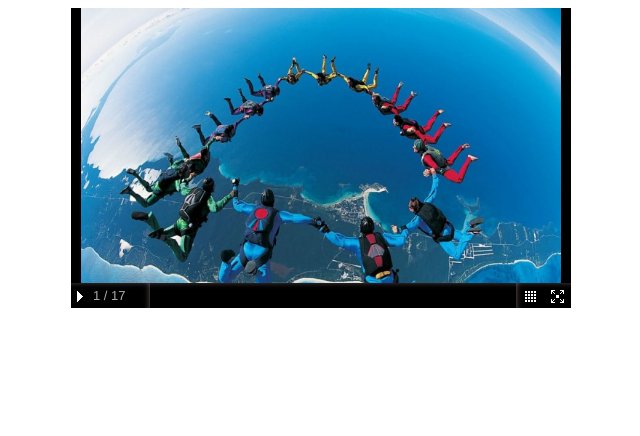
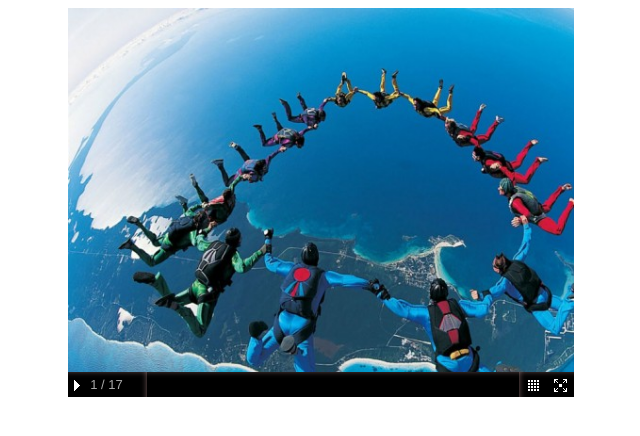
Before and after one commit to evrybiont/knack, a plain HTML site: page index.html in a window 1280 px wide. Shown: the whole page, without its empty margins (319-959 px from the left). Drawn offline with nearby package versions, Linux system fonts and the light colour scheme.

Commit message:
Fix resizing II #17

```diff
--- a/assets/stylesheets/knack.css
+++ b/assets/stylesheets/knack.css
@@ -7,6 +7,7 @@
   position: relative;
   overflow: hidden;
   outline: none;
+  min-width: 200px;
 }
 
 #projector:-webkit-full-screen {
--- a/index.html
+++ b/index.html
@@ -30,10 +30,14 @@
   <link rel="stylesheet" type="text/css" href="assets/stylesheets/knack.css">
 
   <style type="text/css" media="screen">
+    html, body {
+      height: 90%;
+    }
+
     #projector {
-      height: 300px;
+      height: 60%;
       margin: 0 auto;
-      width: 500px;
+      width: 40%;
     }
   </style>
 </head>
```
Also changed, not shown: 1 other file.
